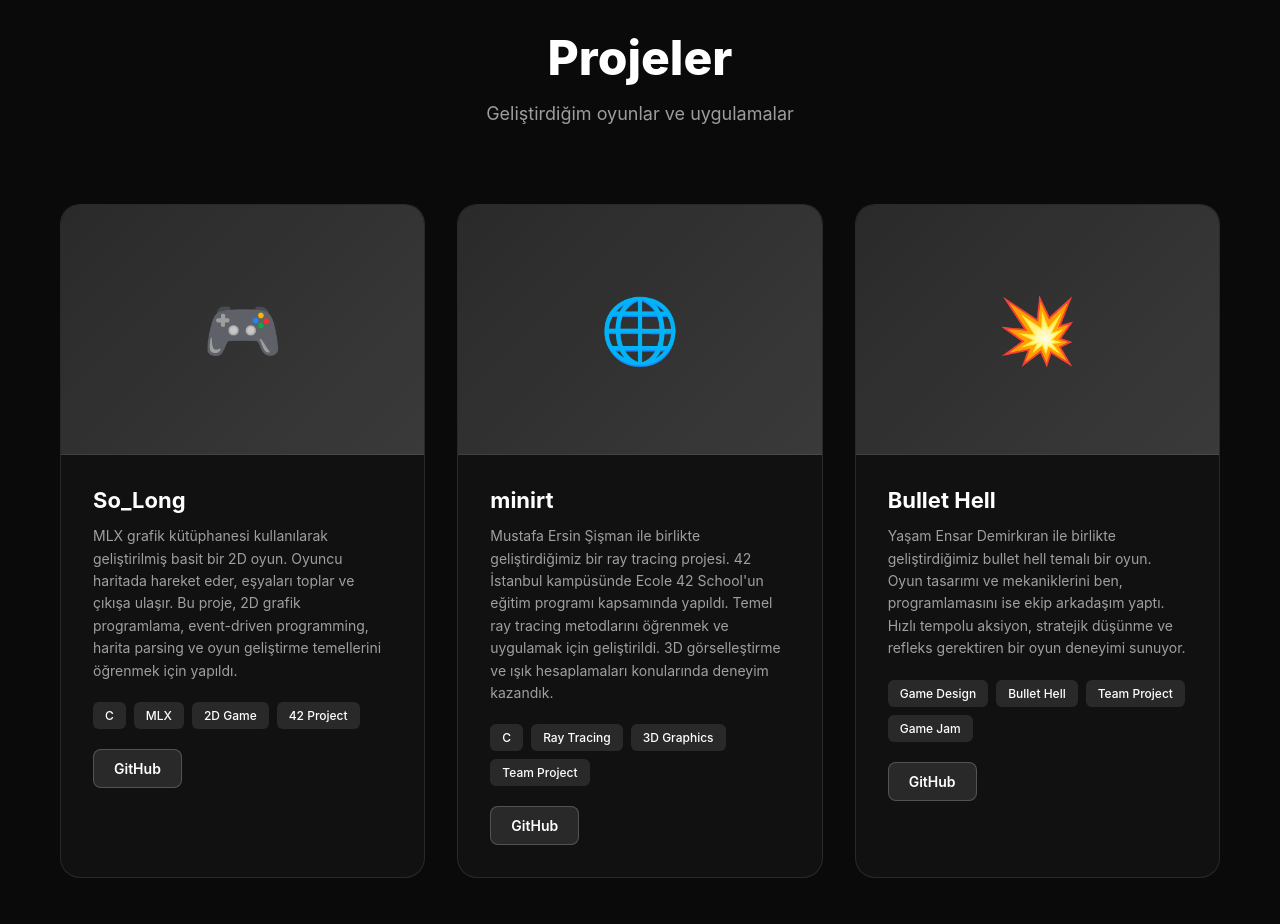
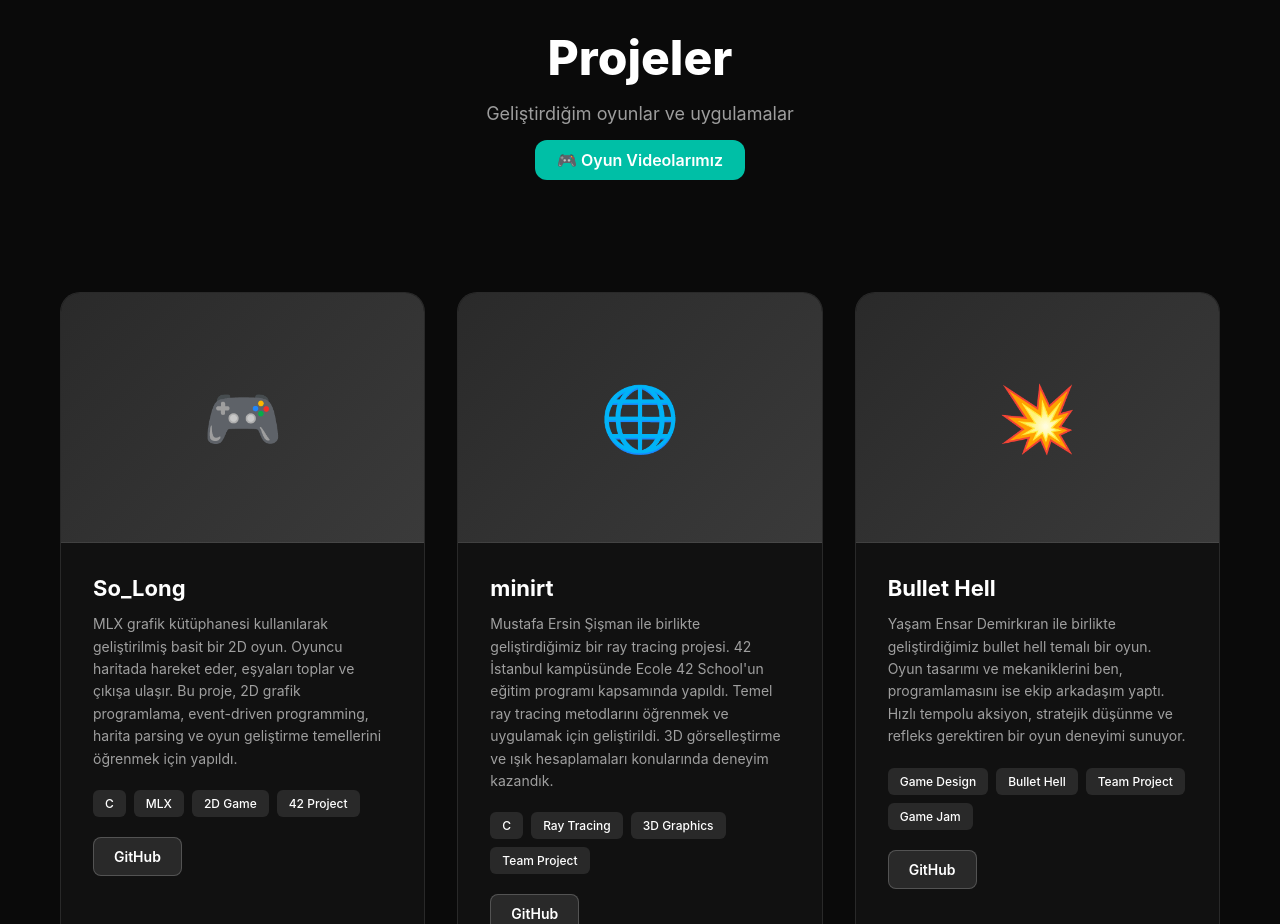
Before and after one commit to crazy-games-studios/website, a plain HTML site: page yusuf-taha-ozlu.html in a window 1280 px wide. Shown: the part 3160-4084 px from the top of the page. Drawn offline with Linux system fonts and the light colour scheme.

Commit message:
video yönlendirme buttonu koyuldu

```diff
--- a/yusuf-taha-ozlu.html
+++ b/yusuf-taha-ozlu.html
@@ -469,6 +469,22 @@
             text-align: center;
             color: rgba(255, 255, 255, 0.5);
         }
+        .project-button {
+            display: inline-block;
+            margin: 16px 0 32px 0;
+            padding: 10px 22px;
+            background-color: #00bfa6;
+            color: white;
+            border-radius: 12px;
+            text-decoration: none;
+            font-weight: 600;
+            transition: background-color 0.3s ease;
+}
+
+.project-button:hover {
+  background-color: #009f8c;
+}
+
 
         /* Animations */
         @keyframes fadeInUp {
@@ -655,6 +671,10 @@
         <div class="section-header">
             <h2 class="section-title">Projeler</h2>
             <p class="section-subtitle">Geliştirdiğim oyunlar ve uygulamalar</p>
+            <div class="projects-button-container">
+    <a href="index.html" class="project-button">🎮 Oyun Videolarımız</a>
+  </div>
+
         </div>
         <div class="projects-grid">
             <div class="project-card">
```
Also changed, not shown: irfan-kerem-arslan.html (+19 -0 lines), mustafa-emre-yilmaz.html (+19 -0 lines), omer-faruk-goregen.html (+19 -0 lines), yedemirkiran.html (+19 -0 lines).
